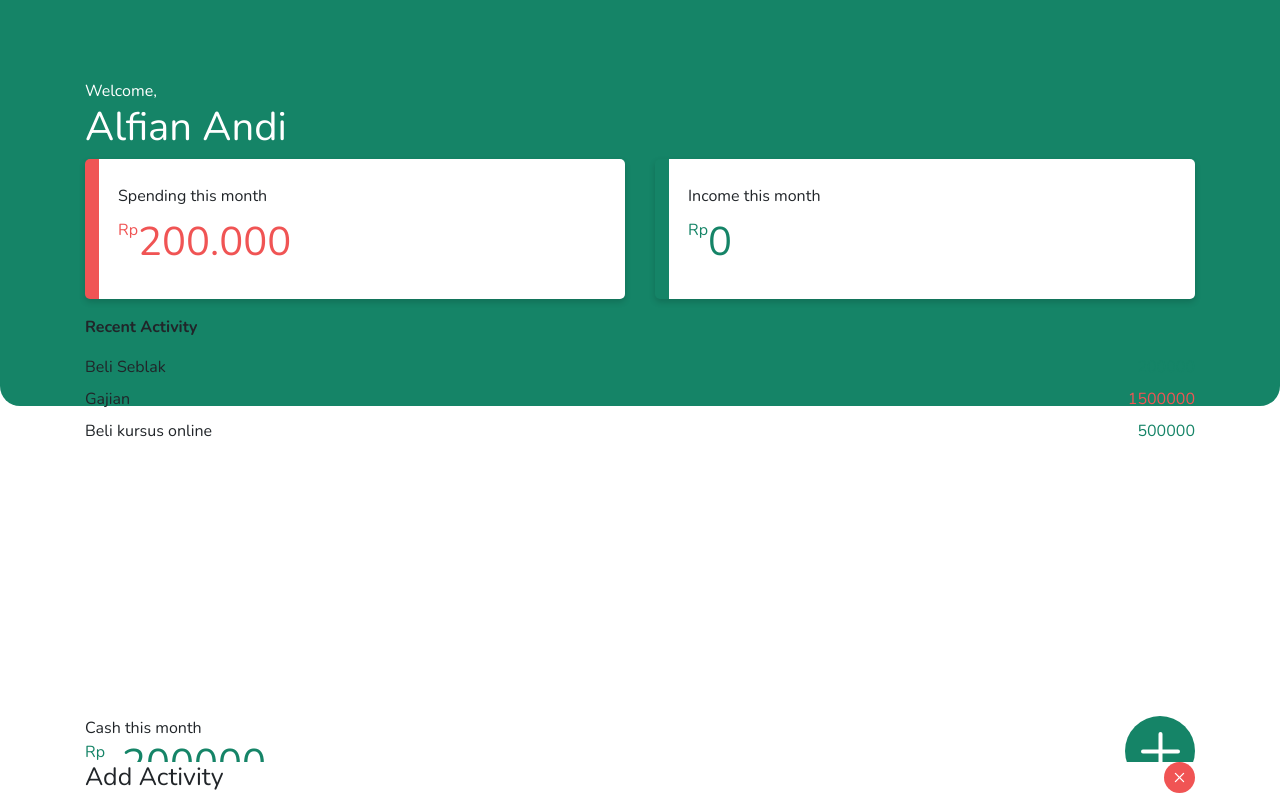
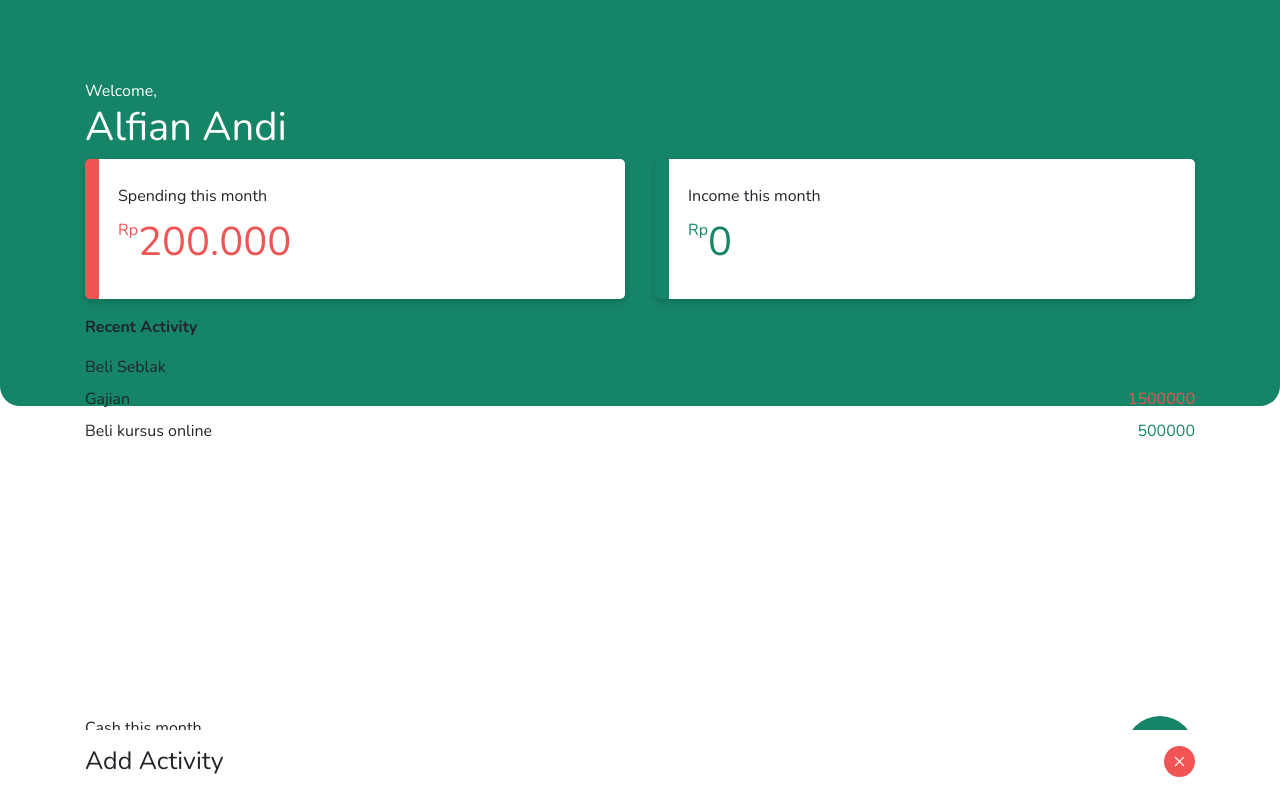
Before and after one commit to alfianandinugraha/yourduit, a React (Create React App) app: page /#/dashboard in a window 1280 px wide. Both pictures are taken after a click on the element 1160 px from the left and 751 px from the top of the page. Built offline with nearby package versions, Linux system fonts and the light colour scheme.

Commit message:
add: adding padding to Container

```diff
--- a/src/Components/ActivityForm.tsx
+++ b/src/Components/ActivityForm.tsx
@@ -26,7 +26,7 @@ export const ActivityForm = (props: Props = {activity: defaultActivity}) => {
       {
         !isActivityFormShow ? null : (
           <ActivityFormWrapper className="position-fixed w-100">
-            <Container>
+            <Container className="py-3">
               <Row>
                 <Col className="d-flex justify-content-between">
                   <ActivityFormTitle>Add Activity</ActivityFormTitle>
```
